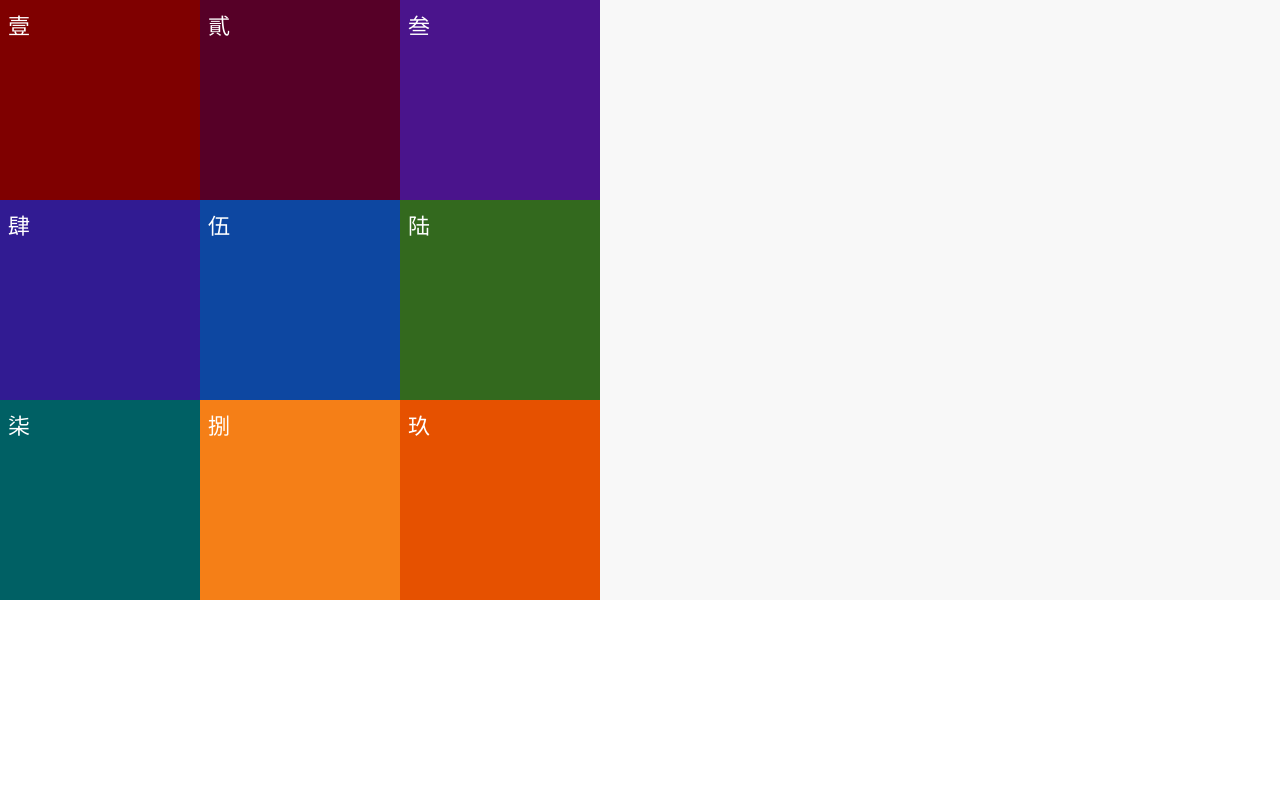
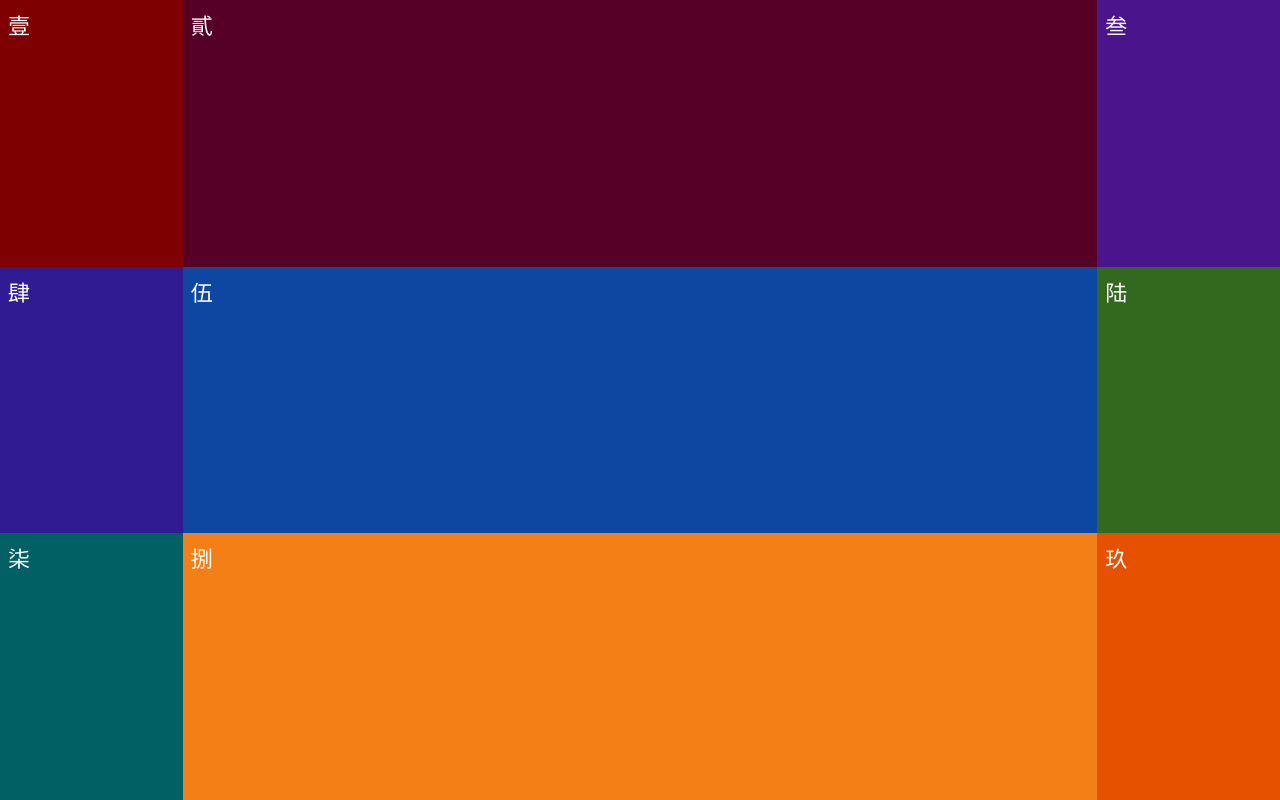
Before and after one commit to ninghao/ninghao-web, a website: page index.html in a window 1280 px wide. Drawn offline with Linux system fonts and the light colour scheme.

Commit message:
理解网格的 fr（fraction） 单位

```diff
--- a/styles/grid.css
+++ b/styles/grid.css
@@ -1,6 +1,8 @@
 .container {
   display: grid;
-  grid-template-columns: 200px 200px 200px;
+  height: 100vh;
+  /* grid-template-columns: 200px 200px 200px; */
+  grid-template-columns: 1fr 5fr 1fr;
   /* grid-template-rows: 200px 200px 200px; */
-  grid-auto-rows: 200px;
+  grid-auto-rows: 1fr;
 }
```
